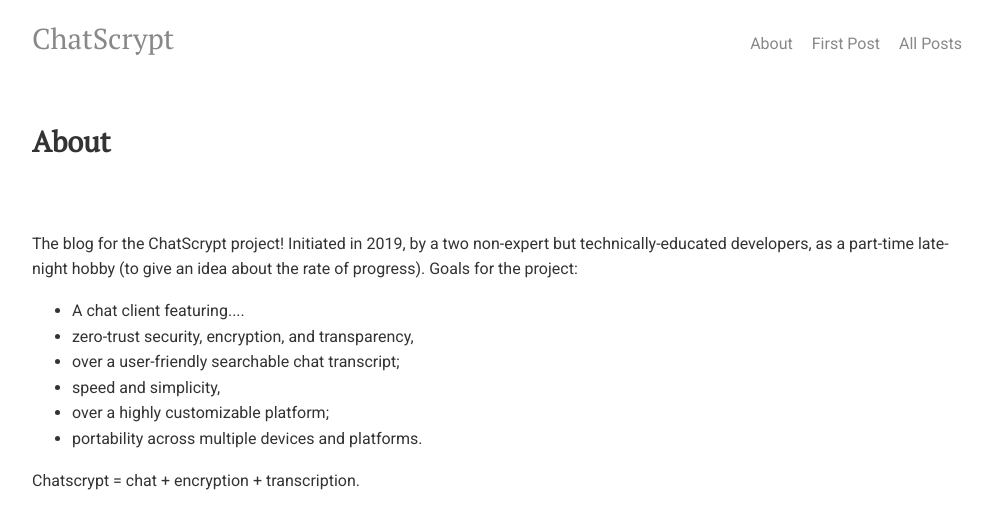
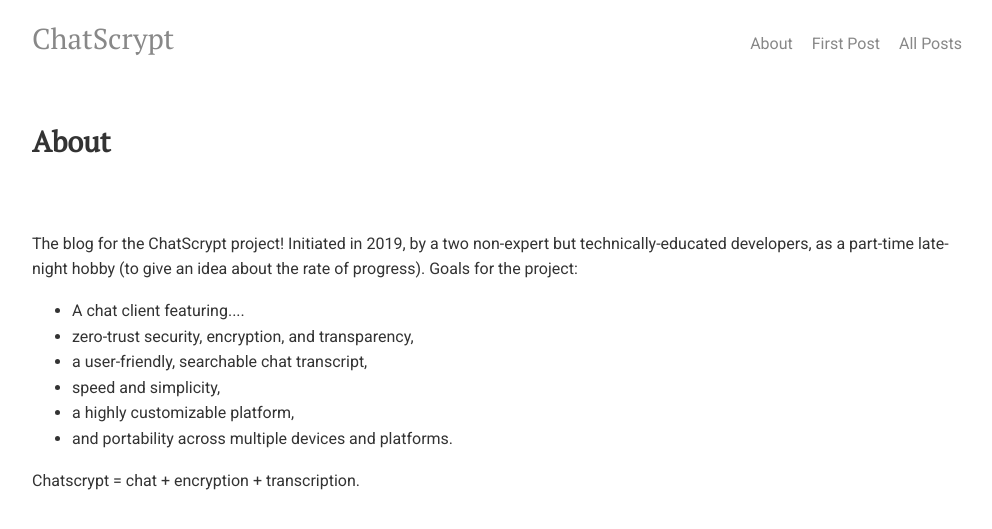
Before and after one commit to chatscrypt/chatscrypt.github.io, a Jekyll site: the page built from about/index.html, in a window 1280 px wide. Shown: the top 529 px of the page, without its empty margins (143-1135 px from the left). Built offline with Jekyll 4.4.1, drawn with Linux system fonts in a browser that asks for light colours.

Commit message:
Update index.html

```diff
--- a/about/index.html
+++ b/about/index.html
@@ -11,13 +11,13 @@ title: About
 
 <li> zero-trust security, encryption, and transparency,
 
-<li> over a user-friendly searchable chat transcript;
+<li> a user-friendly, searchable chat transcript,
 
 <li> speed and simplicity,
 
-<li> over a highly customizable platform;
+<li> a highly customizable platform,
 
-<li> portability across multiple devices and platforms.
+<li> and portability across multiple devices and platforms.
 </ul>
 
 Chatscrypt = chat + encryption + transcription.
```
